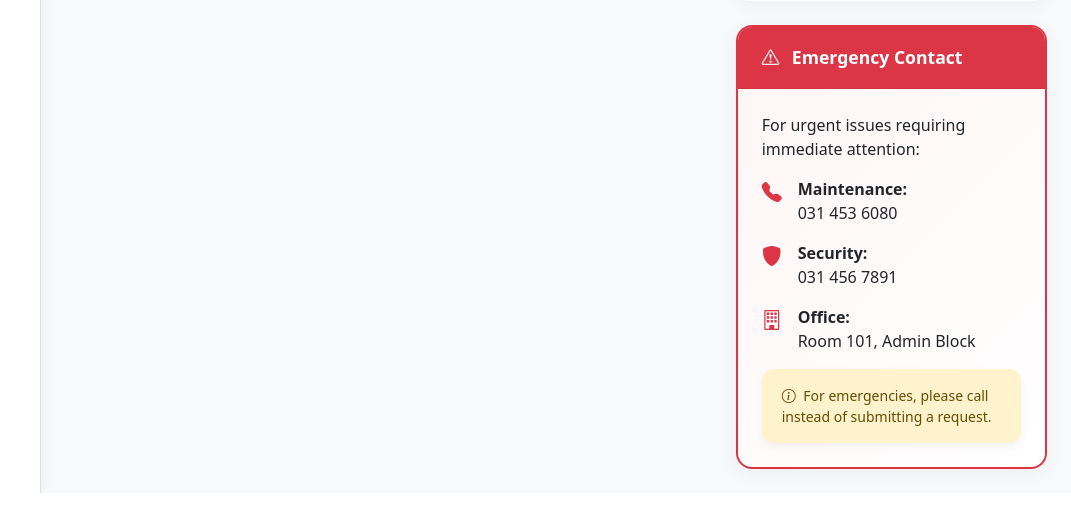
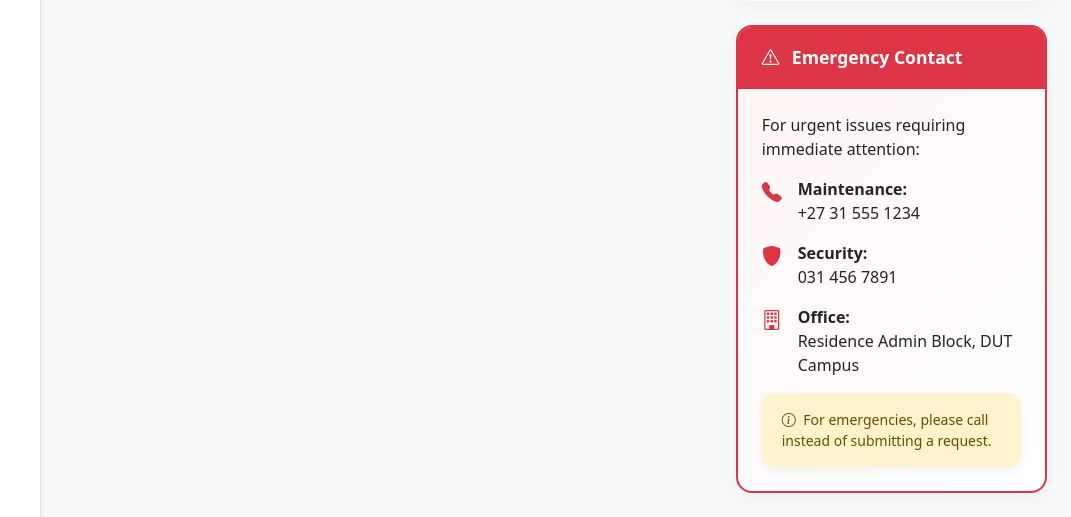
Before and after one commit to ThembelaniProject/ResManagement-System, a Python web app: template templates/student/dashboard.html in a window 1280 px wide. Shown: the part 1149-1666 px from the top of the page, without its empty margins (209-1280 px from the left). Before the commit the page ends 1642 px from the top, so only its background shows below. Run offline with Jinja, Linux system fonts and the light colour scheme; the template is opened without the code that fills it, so the values that code supplies are empty.

Commit message:
contacts updating

```diff
--- a/templates/student/dashboard.html
+++ b/templates/student/dashboard.html
@@ -1005,7 +1005,7 @@
                                     <i class="bi bi-telephone-fill text-danger me-3 fs-5"></i>
                                     <div>
                                         <strong>Maintenance:</strong><br>
-                                        <span>031 453 6080</span>
+                                        <span>+27 31 555 1234</span>
                                     </div>
                                 </div>
                             </li>
@@ -1023,7 +1023,7 @@
                                     <i class="bi bi-building text-danger me-3 fs-5"></i>
                                     <div>
                                         <strong>Office:</strong><br>
-                                        <span>Room 101, Admin Block</span>
+                                        <span>Residence Admin Block, DUT Campus</span>
                                     </div>
                                 </div>
                             </li>
```
